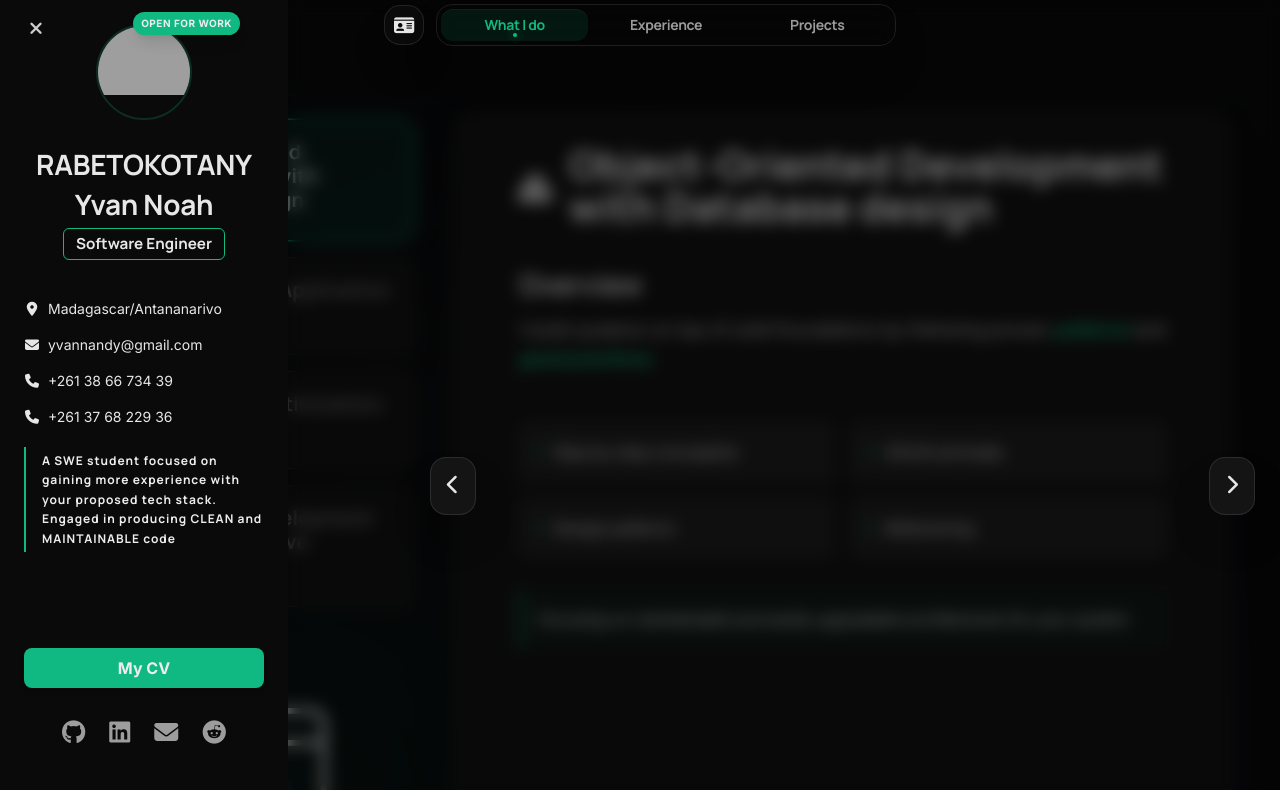
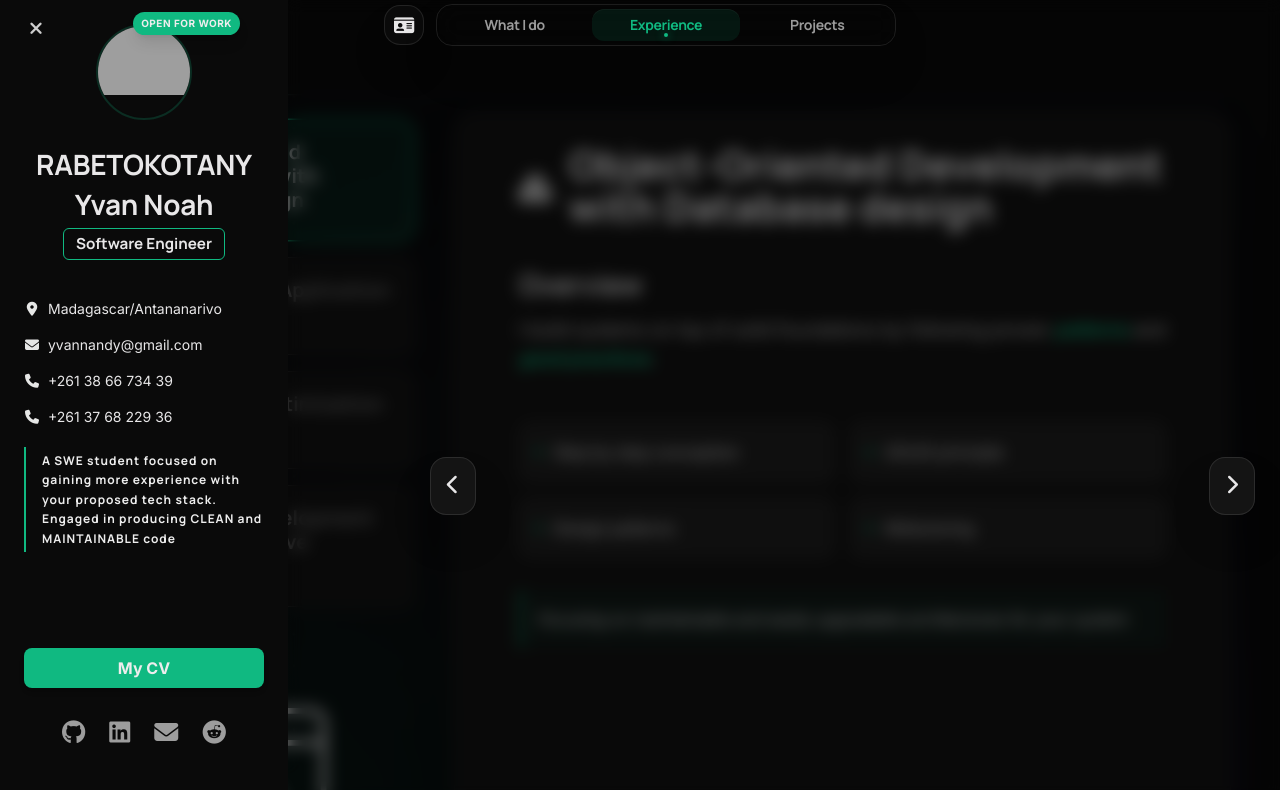
Before and after one commit to gigasandwich/giga-portfolio, a Next.js app: page / in a window 1280 px wide. Shown: the top 790 px of the page. Built offline with nearby package versions, Linux system fonts and the light colour scheme; grey boxes are pictures that could not be loaded.

Commit message:
Fully implement nav position tracking (in a custom hook)

```diff
--- a/src/components/Navbar.tsx
+++ b/src/components/Navbar.tsx
@@ -1,7 +1,6 @@
 "use client";
 
-import Link from "next/link";
-import { useEffect, useState } from "react";
+import useActiveSection from "@/hooks/useActiveSection";
 import useIsWide from "@/hooks/useIsWide";
 
 const NAV_LINKS = [
@@ -11,47 +10,12 @@ const NAV_LINKS = [
 ];
 
 export default function Navbar({ onMenuClick }: { onMenuClick?: () => void }) {
-  const [activeSection, setActiveSection] = useState("");
+  const { activeSection, handleNavClick, navRef } = useActiveSection(NAV_LINKS.map((l) => l.href));
 
   const isWide = useIsWide();
 
-  useEffect(() => {
-    if (typeof window === "undefined") return;
-
-    const sectionIds = NAV_LINKS.map((l) => l.href.replace(/^#/, ""));
-    const elements = sectionIds
-      .map((id) => document.getElementById(id))
-      .filter(Boolean) as HTMLElement[];
-
-    if (!elements.length) return;
-
-    // App's scrollable container as IntersectionObserver root
-    const scrollRoot = document.querySelector('.h-screen.overflow-y-auto') as Element | null;
-
-    const observer = new IntersectionObserver(
-      (entries) => {
-        const visible = entries.filter((e) => e.isIntersecting);
-        if (visible.length === 0) return;
-        visible.sort((a, b) => (b.intersectionRatio || 0) - (a.intersectionRatio || 0));
-        const top = visible[0].target as HTMLElement;
-        setActiveSection(`#${top.id}`);
-      },
-      { root: scrollRoot, rootMargin: "-40% 0px -40% 0px", threshold: [0, 0.25, 0.5, 0.75, 1] }
-    );
-
-    elements.forEach((el) => observer.observe(el));
-
-    return () => observer.disconnect();
-  }, []);
-
-  useEffect(() => {
-    const onHashChange = () => setActiveSection(window.location.hash || "");
-    window.addEventListener("hashchange", onHashChange);
-    return () => window.removeEventListener("hashchange", onHashChange);
-  }, []);
-
   return (
-    <div className={`${isWide ? "lg:sticky top-6" : "fixed top-1"} z-50 flex justify-center w-full font-manrope px-4 left-0`}>
+    <div ref={navRef} className={`${isWide ? "lg:sticky top-6" : "fixed top-1"} z-50 flex justify-center w-full font-manrope px-4 left-0`}>
       <div className="w-full max-w-lg flex items-center gap-3">
         {/* Mobile Toggle Button inside Navbar */}
         {!isWide && (
@@ -71,9 +35,9 @@ export default function Navbar({ onMenuClick }: { onMenuClick?: () => void }) {
               const isActive = activeSection === link.href;
               return (
                 <li key={link.href} className="flex-1 text-center">
-                  <Link
+                  <a
                     href={link.href}
-                    onClick={() => setActiveSection(link.href)}
+                    onClick={(e) => handleNavClick(e, link.href)}
                     className={`
                     relative block py-1.5 px-3 text-sm font-bold tracking-tight rounded-xl transition-all duration-200
                     ${isActive
@@ -86,7 +50,7 @@ export default function Navbar({ onMenuClick }: { onMenuClick?: () => void }) {
                     {isActive && (
                       <span className="absolute bottom-1 left-1/2 -translate-x-1/2 w-1 h-1 bg-primary rounded-full shadow-[0_0_8px_rgba(16,185,129,0.8)]" />
                     )}
-                  </Link>
+                  </a>
                 </li>
               );
             })}
--- /dev/null
+++ b/src/hooks/useActiveSection.ts
@@ -0,0 +1,158 @@
+import { useEffect, useRef, useState } from "react";
+
+type UseActiveSectionOptions = {
+    rootSelector?: string;
+    offset?: number;
+    rootMargin?: string;
+};
+
+export default function useActiveSection(links: string[], opts?: UseActiveSectionOptions) {
+    const { rootSelector = ".h-screen.overflow-y-auto", offset = 8, rootMargin = "-40% 0px -40% 0px" } = opts || {};
+    const [activeSection, setActiveSection] = useState<string>("");
+    const navRef = useRef<HTMLDivElement | null>(null);
+    const scrollRootRef = useRef<HTMLElement | null>(null);
+
+    ////////////////////////////////
+    // Utils
+    ////////////////////////////////
+
+    const getElements = () => links
+        .map((l) => document.getElementById(l.replace(/^#/, "")))
+        .filter(Boolean) as HTMLElement[];
+
+    const detectScrollRoot = (elements: HTMLElement[]): HTMLElement | null => {
+        let s = document.querySelector(rootSelector) as HTMLElement | null;
+        if (s) {
+            const isScrollable = s.scrollHeight > s.clientHeight;
+            const containsAll = elements.every((el) => s!.contains(el));
+            if (isScrollable && containsAll) return s;
+        }
+
+        // Fallback: nearest scrollable ancestor
+        let candidate = elements[0]?.parentElement;
+        while (candidate && candidate !== document.body) {
+            if (candidate.scrollHeight > candidate.clientHeight) return candidate as HTMLElement;
+            candidate = candidate.parentElement;
+        }
+        return null;
+    };
+
+    const getActiveByCentroid = (elements: HTMLElement[], root: HTMLElement | null) => {
+        const rootRect = root?.getBoundingClientRect();
+        const containerHeight = rootRect ? rootRect.height : window.innerHeight;
+        const viewportCenter = containerHeight / 2;
+
+        let best: { id: string; distance: number } | null = null;
+
+        elements.forEach((el) => {
+            const rect = el.getBoundingClientRect();
+            const top = rootRect ? rect.top - rootRect.top : rect.top;
+            const center = top + rect.height / 2;
+            const distance = Math.abs(center - viewportCenter);
+
+            if (!best || distance < best.distance) {
+                best = { id: el.id, distance };
+            }
+        });
+
+        if (best) setActiveSection(`#${(best as { id: string }).id}`);
+    };
+
+    ////////////////////////////////
+    // Effects
+    ////////////////////////////////
+
+    useEffect(() => {
+        if (typeof window === "undefined") return;
+
+        const elements = getElements();
+        if (!elements.length) return;
+
+        const scrollRoot = detectScrollRoot(elements);
+        scrollRootRef.current = scrollRoot;
+
+        // 1. Intersection Observer for reliable high-level tracking
+        const observer = new IntersectionObserver(
+            (entries) => {
+                const visible = entries.filter((e) => e.isIntersecting);
+                if (visible.length === 0) return;
+                visible.sort((a, b) => (b.intersectionRatio || 0) - (a.intersectionRatio || 0));
+                setActiveSection(`#${visible[0].target.id}`);
+            },
+            { root: scrollRoot, rootMargin, threshold: [0, 0.25, 0.5, 0.75, 1] }
+        );
+        elements.forEach((el) => observer.observe(el));
+
+        // 2. Initial state & Fallback scroll listener (handles mobile/edge cases)
+        const updateActive = () => getActiveByCentroid(elements, scrollRoot);
+
+        const hash = window.location.hash;
+        const sectionIds = links.map(l => l.replace(/^#/, ""));
+        if (hash && sectionIds.includes(hash.replace(/^#/, ""))) {
+            setActiveSection(hash);
+        } else {
+            updateActive();
+        }
+
+        let ticking = false;
+        const onScroll = () => {
+            if (ticking) return;
+            ticking = true;
+            requestAnimationFrame(() => {
+                updateActive();
+                ticking = false;
+            });
+        };
+
+        const scrollEl = (scrollRoot || window) as (HTMLElement | Window);
+        scrollEl.addEventListener("scroll", onScroll, { passive: true });
+        window.addEventListener("resize", updateActive);
+
+        return () => {
+            observer.disconnect();
+            scrollEl.removeEventListener("scroll", onScroll);
+            window.removeEventListener("resize", updateActive);
+        };
+    }, [links.join(",")]);
+
+    useEffect(() => {
+        const onHashChange = () => setActiveSection(window.location.hash || "");
+        window.addEventListener("hashchange", onHashChange);
+        return () => window.removeEventListener("hashchange", onHashChange);
+    }, []);
+
+    ////////////////////////////////
+    // Handlers
+    ////////////////////////////////
+
+    const handleNavClick = (e: React.MouseEvent | undefined, href: string) => {
+        e?.preventDefault();
+
+        const id = href.replace(/^#/, "");
+        const el = document.getElementById(id);
+        if (!el) return;
+
+        const navHeight = navRef.current?.getBoundingClientRect().height || 0;
+        const finalOffset = navHeight + (opts?.offset ?? 8);
+
+        // Use scroll-padding-top + hash for native, reliable smooth-scrolling
+        const scrollRoot = scrollRootRef.current || document.documentElement;
+        const prevPadding = scrollRoot.style.scrollPaddingTop;
+
+        scrollRoot.style.scrollPaddingTop = `${finalOffset}px`;
+        window.location.hash = href;
+
+        setTimeout(() => {
+            if (scrollRoot.style.scrollPaddingTop === `${finalOffset}px`) {
+                scrollRoot.style.scrollPaddingTop = prevPadding;
+            }
+        }, 1000);
+
+        try {
+            window.history.pushState(null, "", href);
+        } catch { }
+        setActiveSection(href);
+    };
+
+    return { activeSection, handleNavClick, navRef };
+}
```
Also changed, not shown: 1 other file (tests, documents, lock files or other folders).
